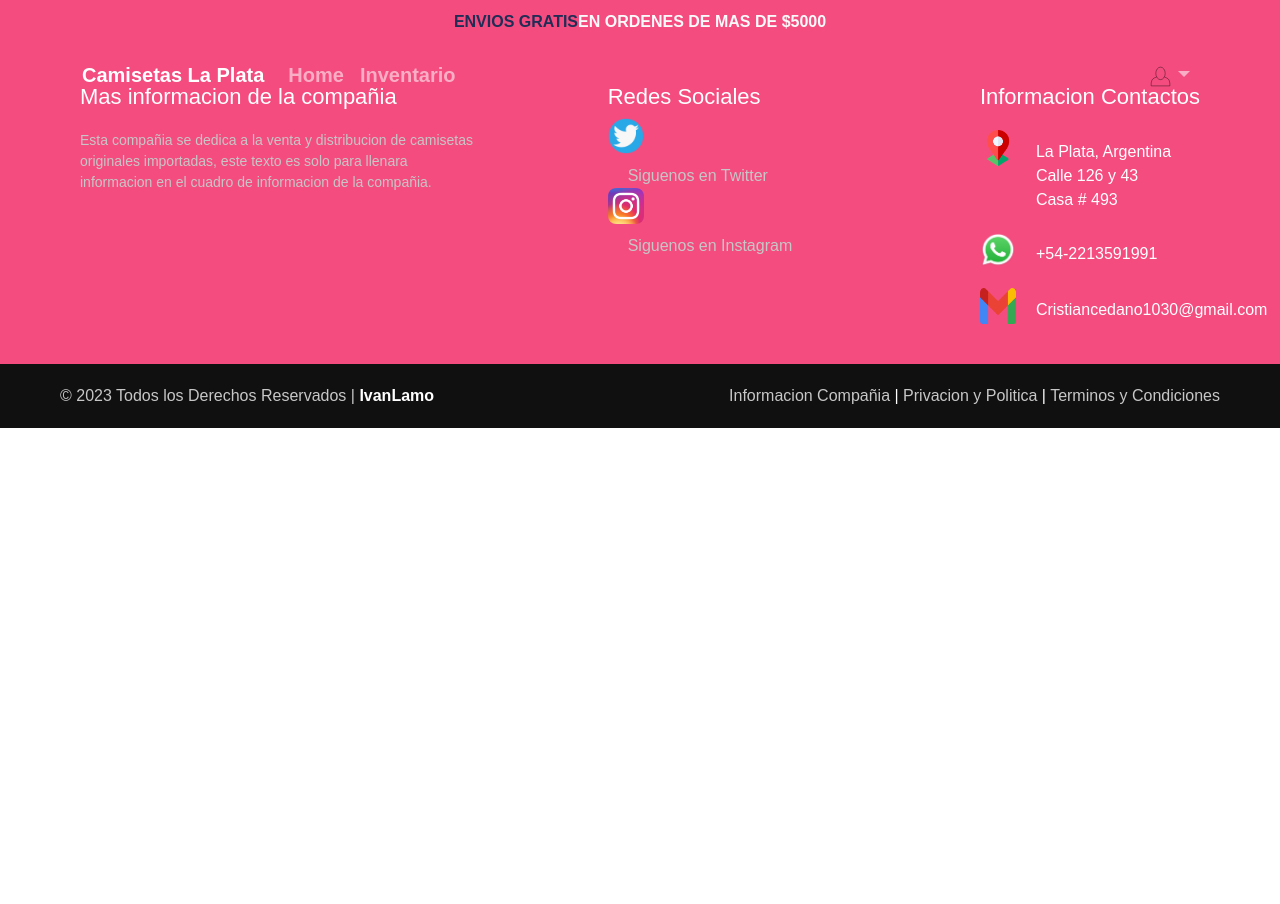
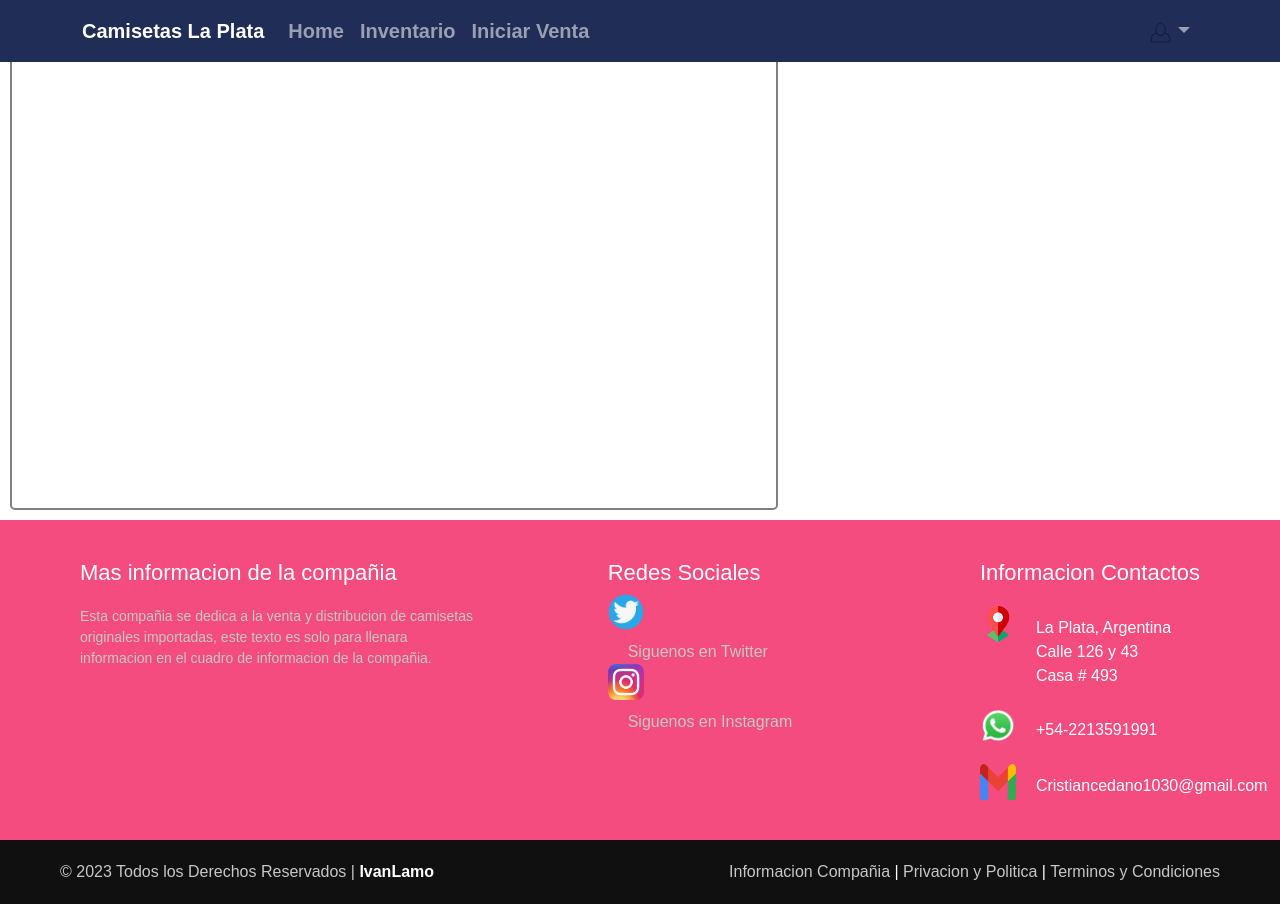
Before and after one commit to ivanlamo01/El-bebedero-firebase, a React (Create React App) app: page /venta in a window 1280 px wide. Before the commit the page ends 800 px from the top, so only its background shows below. Built offline with nearby package versions, Linux system fonts and the light colour scheme.

Commit message:
busqueda

```diff
--- a/src/Components/NavBar.jsx
+++ b/src/Components/NavBar.jsx
@@ -4,7 +4,6 @@ import Navbar from 'react-bootstrap/Navbar';
 import NavDropdown from 'react-bootstrap/NavDropdown';
 import { useAuthContext } from '../Context/AuthContext';
 import Container from 'react-bootstrap/Container';
-import { useState } from 'react';
 
 const style={
     header:{
@@ -13,18 +12,9 @@ const style={
         fontSize:"20px",
         display:"flex",
     },
-    topbar:{
-        backgroundColor:"#f44c7f",
-        fontWeight:"700",
-        color:"#fafafa",
-        padding:"10px",
-        display:"flex",
-        justifyContent:"center",
-    },
     grat:{
         color:"#202d56"
     },
-
 }
 
 function NavBar(){
@@ -33,30 +23,14 @@ function NavBar(){
         <svg width="25px" height="25px" viewBox="0 0 64 64" xmlns="http://www.w3.org/2000/svg" fill="none" stroke="#000000"><ellipse cx="32" cy="24" rx="12" ry="16"/><path d="M22 33.46s-10.09 2.68-12 8A33 33 0 0 0 8 56h48a33 33 0 0 0-1.94-14.54c-1.93-5.32-12-8-12-8"/></svg>
     )
 
-    const [isScrolled, setIsScrolled] = useState(false);
-
-    window.addEventListener('scroll',()=>{
-        if(window.scrollY > 50){
-            setIsScrolled(true)
-        }
-        if(window.scrollY <= 50){
-            setIsScrolled(false)
-        }
-    })
-
-
     return (
         <>
-            <div style={style.topbar}>
-                <b style={style.grat}>ENVIOS GRATIS </b> <strong>  EN ORDENES DE MAS DE $5000</strong>
-            </div>
             <header style={style.header} >
 
             <Navbar  collapseOnSelect expand="lg"  variant="dark"
-                    style={{backgroundColor: isScrolled? "#202d56":"#FFFFFF00",
+                    style={{backgroundColor: "#202d56",
                             position:"fixed",
-                            top: isScrolled? "0px":"auto",
-                            transition:"all .5s",
+                            top: "0px",
                             display:"flex",
                             width:"100%",
                             zIndex:"99",
@@ -69,6 +43,7 @@ function NavBar(){
                     <Nav className="me-auto" >
                         <Nav.Link as={Link} to="/" >Home</Nav.Link>
                         <Nav.Link as={Link} to="/inventario" >Inventario</Nav.Link>
+                        <Nav.Link as={Link} to="/venta" >Iniciar Venta</Nav.Link>
                             {login &&(
                                 <>
                                     <Nav.Link as={Link} to="/productos/ProductosAlta">Agregar Producto</Nav.Link>
--- a/src/Components/Producto.jsx
+++ b/src/Components/Producto.jsx
@@ -20,14 +20,14 @@ const style={
     },
     tabla:{
         width:"90%",
-        margin:"10%"
+        marginLeft:"10%"
     },
     itemtabla:{
         width:"15%"
     }
     }
 
-function Producto({id,title,price,thumbnail,description}) {
+function Producto({id,title,price,category,Barcode}) {
     const {login} = useAuthContext()
     return (
 
@@ -36,12 +36,14 @@ function Producto({id,title,price,thumbnail,description}) {
                     <table style={style.tabla}>
                         <tbody>
                             <tr>
-                                <th style={style.itemtabla} scope="row">{id}</th>
+                                <td style={style.itemtabla}>{Barcode}</td>
                                 <td style={style.itemtabla}>{title}</td>
                                 <td style={style.itemtabla}>{price}</td>
-                                <td style={style.itemtabla}>{description}</td>
+                                <td style={style.itemtabla}>{category}</td>
                                 <td style={style.itemtabla}>
-                                    <Button  className="boton" as={Link} to={`/detalle/${id}`} style={style.buttons}>Comprar</Button>
+                                    <Button  className="boton" as={Link} to={`/detalle/${id}`} style={style.buttons}>
+                                        Comprar
+                                    </Button>
                                 </td>
                                 <td style={style.itemtabla}>
                                     {login&&(
--- a/src/Components/Productos.jsx
+++ b/src/Components/Productos.jsx
@@ -3,6 +3,7 @@ import Button from "react-bootstrap/Button"
 import Loading from "./Loading/Loading"
 import { useFetchProducts } from "../Utils/useFetchProducts";
 import Tabla from "./tabla";
+import { useState } from "react";
 
 const style={
     button:{
@@ -11,18 +12,36 @@ const style={
         backgroundColor:"#202d56"
     },
     buscar:{
-        margin:"10px"
+        margin:"10px",
+        marginTop:"70px"
     }
 }
 
 function Productos(){
-    const {loading,buscar,setBuscar}=useFetchProducts()
+    const {loading,productos,setProductos}=useFetchProducts()
+    const [buscar, setBuscar] = useState("");
+
+    const handleChange = e =>{
+        setBuscar(e.target.value)
+        filtrar(e.target.value);
+    }
+
+    const filtrar = (inputBusqueda) =>{
+        var resultado = productos.filter((element) =>{
+            if(element.name.toString().toLowerCase().includes(inputBusqueda.toLowerCase()))
+            {
+                return element
+            }
+        });
+    setProductos(resultado)
+    }
+
         return (
                 <>
                     <Loading loading={loading}>
                     <div style={style.buscar}>
-                    <input type="text"  onChange={(event)=>setBuscar(event.target.value)} />
-                    <Button variant="primary" type="submit" value={buscar} style={style.button}>Buscar</Button>
+                    <input type="text" value={buscar} onChange={handleChange} />
+                    <Button variant="primary" type="submit" style={style.button}>Buscar</Button>
                     </div>
 
                     <div>
--- a/src/Components/main.jsx
+++ b/src/Components/main.jsx
@@ -33,8 +33,6 @@ function Main() {
                         Ahora en nuestra tienda
                     </h1>
                     <h3 style={{fontWeight:"700",fontFamily:"'Visby CF',sansSerif",}}>Uefa . Conmebol . MLS. Selecciones</h3>
-
-
             </div>
             <div style={style.carousel}>
                 <ProductosCarousel />
--- a/src/Components/tabla.jsx
+++ b/src/Components/tabla.jsx
@@ -1,5 +1,7 @@
 import Producto from  "./Producto"
 import { useFetchProducts } from "../Utils/useFetchProducts";
+import Button from "react-bootstrap/Button";
+import { useState } from "react";
 
 const style={
     button:{
@@ -12,7 +14,7 @@ const style={
     },
     tabla:{
         width:"90%",
-        margin:"10%",
+        marginLeft:"10%",
 
     },
     tr:{
@@ -20,15 +22,17 @@ const style={
         flexDirection:"row",
         justifyContent:"space-evenly"
     },
-    itemtabla:{
-
+    buscar:{
+        margin:"10px",
+        marginTop:"70px"
     }
 }
 
 function Tabla(){
     const {productos}=useFetchProducts()
+    const [buscar, setBuscar] = useState("");
+
     return(
-
                     <div>
                         <table style={style.tabla}>
                             <thead>
@@ -36,7 +40,7 @@ function Tabla(){
                                     <th style={style.itemtabla} scope="col">ID</th>
                                     <th style={style.itemtabla} scope="col">Titulo</th>
                                     <th style={style.itemtabla} scope="col">Precio</th>
-                                    <th style={style.itemtabla} scope="col">Descripcion</th>
+                                    <th style={style.itemtabla} scope="col">Categoria</th>
                                     <th style={style.itemtabla} scope="col">Comprar</th>
                                     <th style={style.itemtabla} scope="col">Editar</th>
                                 </tr>
@@ -46,7 +50,6 @@ function Tabla(){
                     {productos.map((product) => (
                                     <Producto{...product.data()}
                                         key={product.id}
-                                        id={product.id}
                                     />)
                                     )}
                     </div>
--- a/src/Pages/Inventario.jsx
+++ b/src/Pages/Inventario.jsx
@@ -1,7 +1,7 @@
 import Productos from "../Components/Productos"
 import firebase from "../config/firebase";
 
-function Home() {
+function Inventario() {
     console.log(firebase);
     return (
         <>
@@ -10,4 +10,4 @@ function Home() {
     );
 }
 
-export default Home;
+export default Inventario;
--- a/src/Pages/ProductosModificar.jsx
+++ b/src/Pages/ProductosModificar.jsx
@@ -39,6 +39,7 @@ function ProductosAlta() {
         setValue("price",response.data().price)
         setValue("thumbnail",response.data().thumbnail)
         setValue("description",response.data().description)
+        setValue("category",response.data().category)
         setLoading(false)
       } catch (e) {
         console.log(e);
@@ -98,6 +99,11 @@ function ProductosAlta() {
                 <div>
                     <span>This field is required</span>
                 </div>)}
+                <Input label="Categoria"   register={{...register("category", { required: true })}} />
+              {errors.email && (
+                <div>
+                    <span>This field is required</span>
+                </div>)}
 
               <Button variant="primary" type="submit" >Guardar</Button>
               <Button variant="danger" type="submit" onClick={handleDelete} >Eliminar</Button>
--- /dev/null
+++ b/src/Pages/venta.jsx
@@ -0,0 +1,52 @@
+import Productos from "../Components/Productos"
+import firebase from "../config/firebase";
+import Button from "react-bootstrap/Button"
+import { useFetchProducts } from "../Utils/useFetchProducts";
+
+const style={
+    button:{
+        width:"100px",
+        height:"50px",
+        backgroundColor:"#202d56"
+    },
+    buscar:{
+        backgroundColor:"gray",
+        padding:"5px",
+        marginTop:"70px"
+
+    },
+    input:{
+        borderRadius:"10px"
+    },
+    principal:{
+        marginTop:"100px",
+        border:"2px solid gray",
+        height:"500px",
+        margin:"10px",
+        borderRadius:"5px",
+        width:"60%"
+    },
+    productos:{
+
+    }
+}
+
+function Venta() {
+
+    return (
+        <>
+            <div style={style.principal}>
+
+                <div style={style.productos}>
+                    <ul>
+                        <li>
+
+                        </li>
+                    </ul>
+                </div>
+            </div>
+        </>
+    );
+}
+
+export default Venta;
--- a/src/Routes/Public.jsx
+++ b/src/Routes/Public.jsx
@@ -1,4 +1,5 @@
 import Registro from '../Pages/Registro';
+import Venta from '../Pages/venta';
 import Inventario from '../Pages/Inventario';
 import Login from '../Pages/Login';
 import NavBar from '../Components/NavBar';
@@ -20,6 +21,7 @@ function Public() {
                 <Routes>
                     <Route  path="/" element={<Home/>} />
                     <Route  path="/inventario" element={<Inventario/>} />
+                    <Route  path="/venta" element={<Venta/>} />
                     <Route  path="/alta" element={<Registro/>}/>
                     <Route  path="/ingresar" element={<Login/>}/>
                     <Route  path="/detalle/:detalleId" element={<DetalleProd />}/>
--- a/src/Utils/useFetchProducts/index.jsx
+++ b/src/Utils/useFetchProducts/index.jsx
@@ -4,14 +4,11 @@ import { getAll} from "../../Services/productosServices";
 export const useFetchProducts = () => {
   const [loading, setLoading] = useState(true);
   const [productos, setProductos] = useState([]);
-  const [buscar, setBuscar] = useState("");
-
 
   useEffect(() => {
     const request = async () => {
       try {
-        const response = await getAll(buscar);
-        console.log(response);
+        const response = await getAll();
         setProductos(response);
         setLoading(false);
       } catch (e) {
@@ -19,13 +16,11 @@ export const useFetchProducts = () => {
       }
     };
     request();
-  }, [buscar]);
+  }, []);
 
 
   return {
     productos,
     loading,
-    buscar,
-    setBuscar,
   };
 };
```
